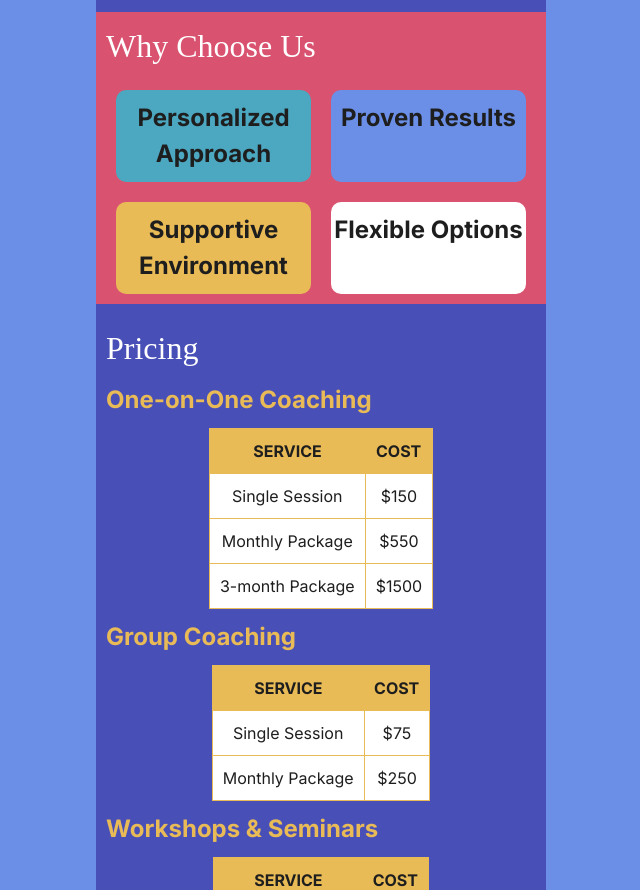
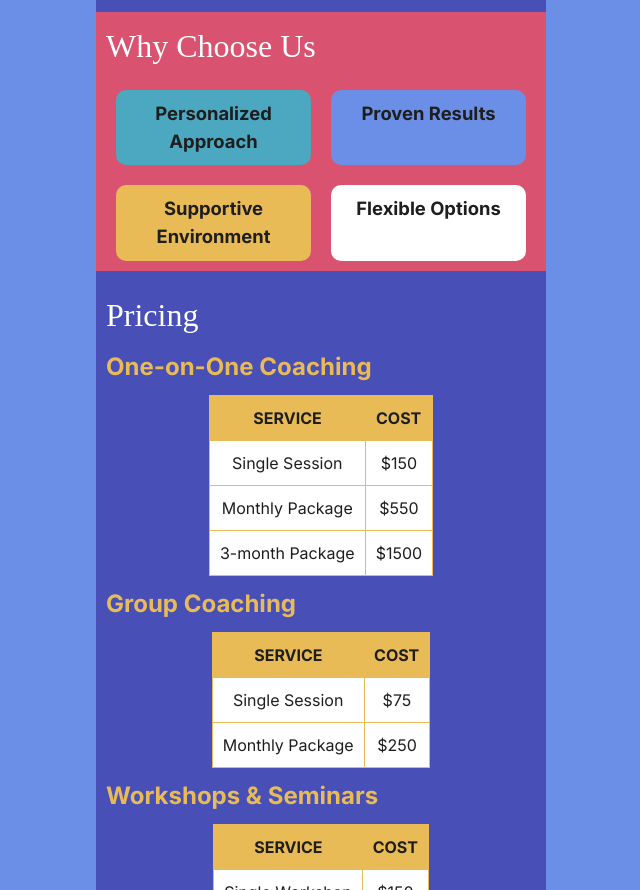
Before and after one commit to endereml/path-to-success, a plain HTML site: page index.html in a window 1280 px wide. Shown: the part 2612-3502 px from the top of the page, without its empty margins (319-959 px from the left). Drawn offline with Linux system fonts and the light colour scheme; a web font is replaced by a local one.

Commit message:
Update styles.css

```diff
--- a/styles.css
+++ b/styles.css
@@ -227,7 +227,7 @@ h4{
     padding: 10px 0;
     border-radius: 10px;
     font-weight: bold;
-    font-size: 1.5em;
+    font-size: 1.15em;
 
 }
 
```
